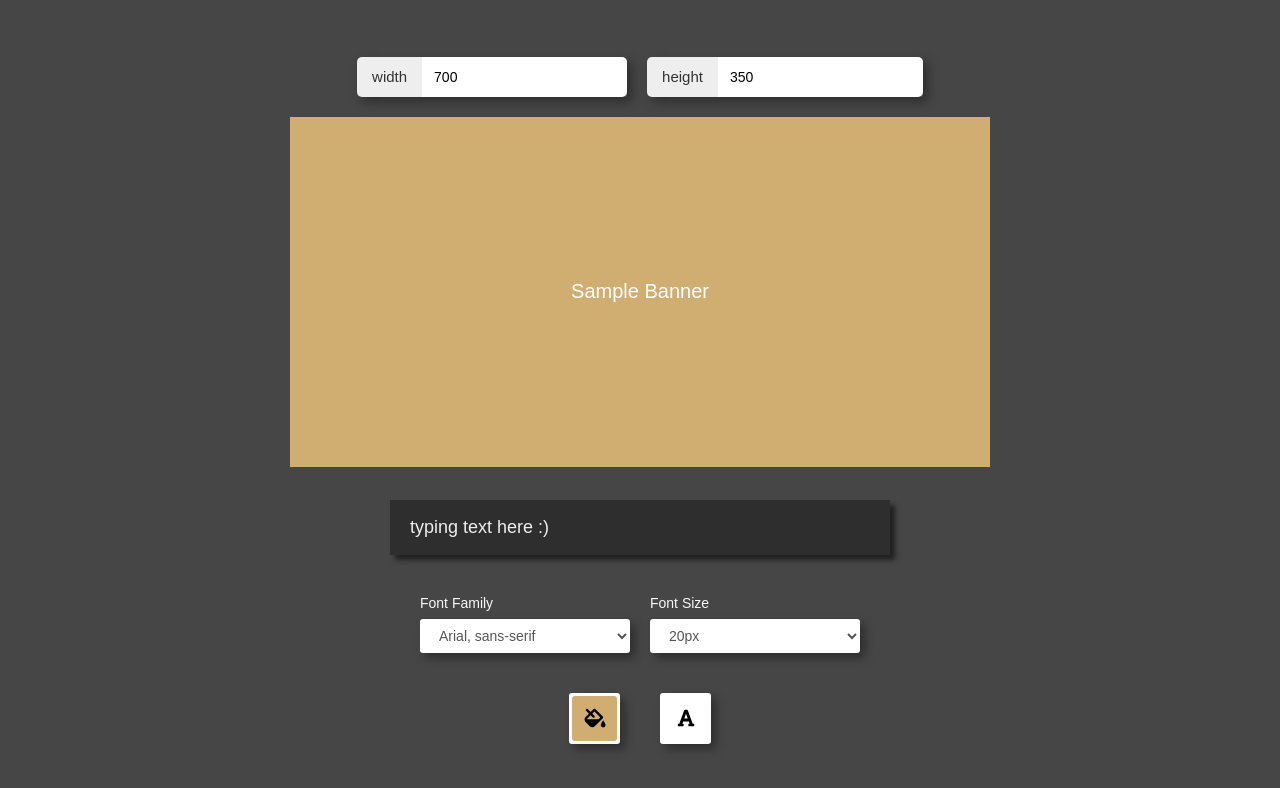
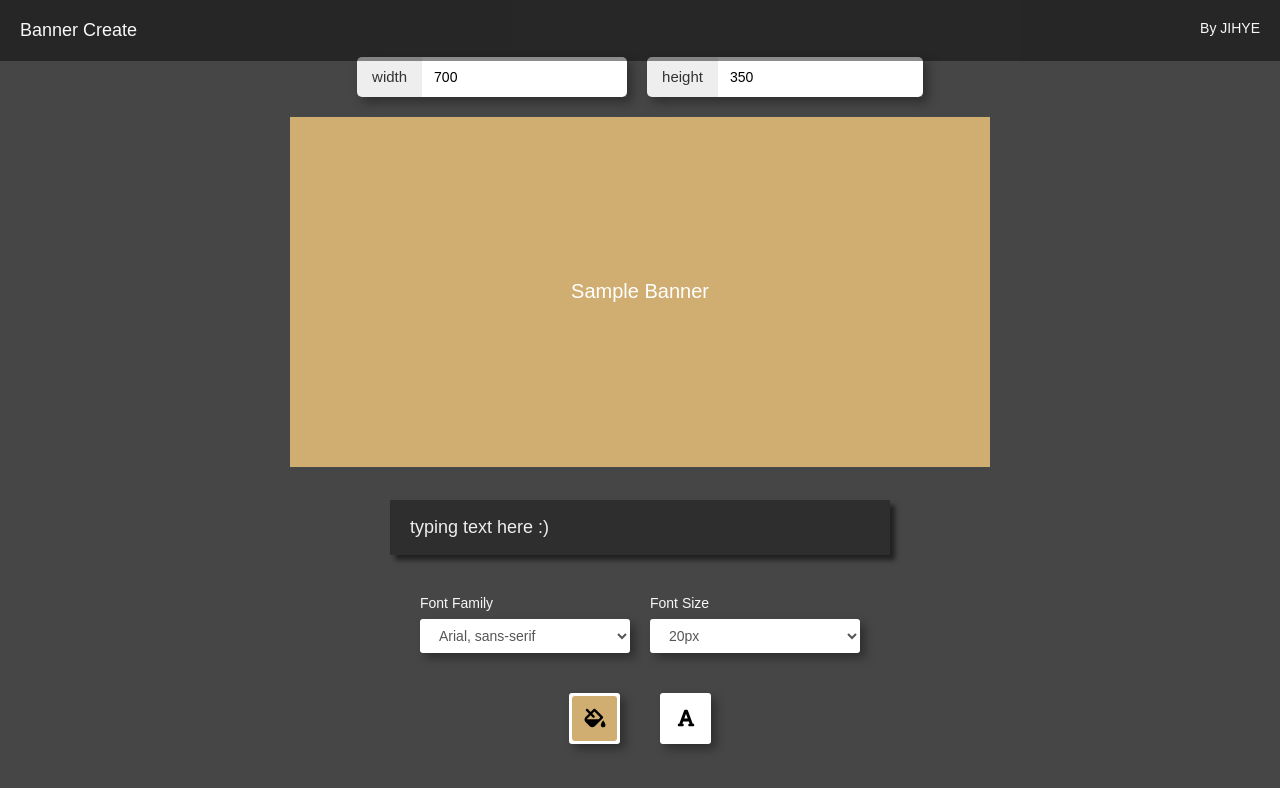
Before and after one commit to JIHYE-P/react-banner-create, a React (Create React App) app: page / in a window 1280 px wide. Shown: the top 788 px of the page. Built offline with nearby package versions, Linux system fonts and the light colour scheme.

Commit message:
header 추가

```diff
--- a/src/App.js
+++ b/src/App.js
@@ -9,6 +9,7 @@ import ColorPicker from './components/ColorPicker';
 import { faFillDrip, faFont } from '@fortawesome/free-solid-svg-icons'
 import { ChromePicker } from 'react-color'
 import { randomHexColor, getContrast } from './utils';
+import Header from './components/Header';
 
 const StyledBannerSizeField = styled.div`
   text-align: center;
@@ -78,6 +79,7 @@ const App = () => {
 
   const placeholder = 'typing text here :)'
   return <section style={{textAlign: 'center'}}>
+    <Header></Header>
     <StyledBannerSizeField>
       <SizeField sizeValue={sizeValue} onChange={handleSizeChange} />
     </StyledBannerSizeField>
--- /dev/null
+++ b/src/components/Header.js
@@ -0,0 +1,31 @@
+import React from 'react'
+import styled from 'styled-components'
+
+const StyledHeader = styled.div`
+  position: fixed;
+  left: 0;
+  top: 0;
+  width: 100%;
+  padding: 20px;
+  display: flex;
+  align-content: center;
+  justify-content: center;
+  background-color: rgba(0,0,0,0.45);
+  color: #f8f8f8;
+  h1 {
+    font-size: 18px;
+    font-weight: normal;
+  }
+  span {
+    margin-left: auto;
+  }
+`
+
+const Header = () => {
+  return  <StyledHeader>
+    <h1>Banner Create</h1>
+    <span>By JIHYE</span>
+  </StyledHeader>
+}
+
+export default Header
```
